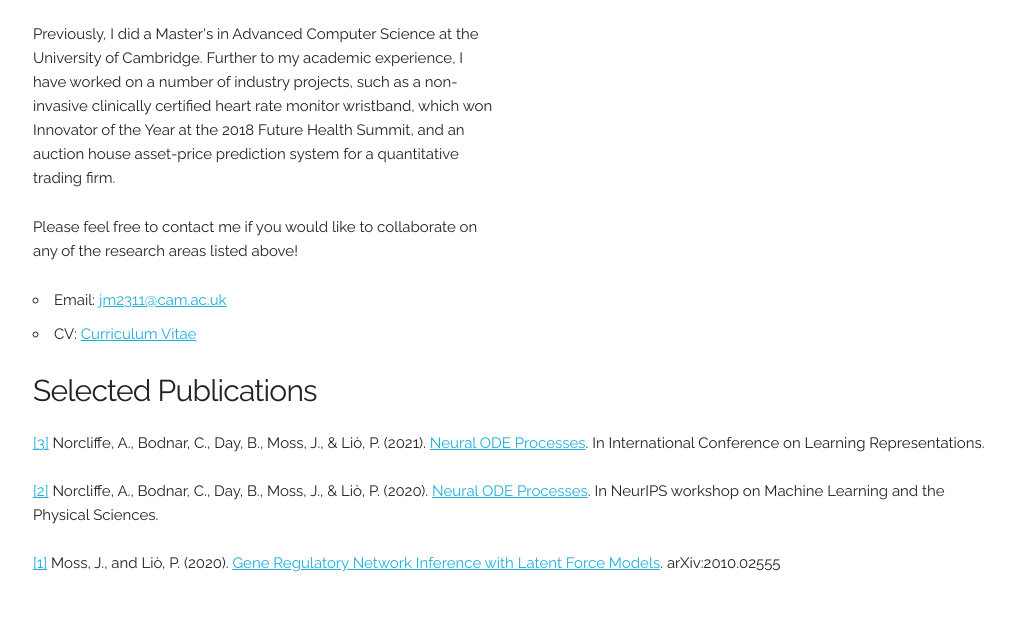
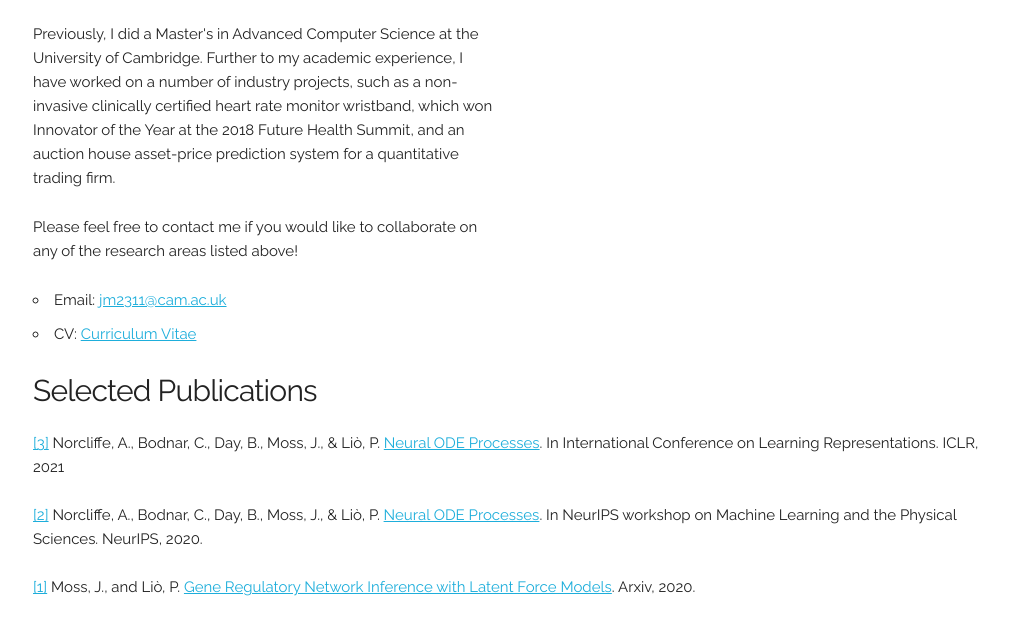
Before and after one commit to mossjacob/mossjacob.github.io, a plain HTML site: page index.html in a window 1280 px wide. Shown: the part 550-1174 px from the top of the page, without its empty margins (127-1140 px from the left). Before the commit the page ends 1150 px from the top, so only its background shows below. Drawn offline with Linux system fonts and the light colour scheme.

Commit message:
paper format

```diff
--- a/index.html
+++ b/index.html
@@ -93,11 +93,11 @@
 
     <h4>Selected Publications</h4>
     <p>
-      <a href="https://openreview.net/forum?id=27acGyyI1BY">[3]</a> Norcliffe, A., Bodnar, C., Day, B., Moss, J., & Liò, P. (2021). <a href="https://openreview.net/forum?id=27acGyyI1BY">Neural ODE Processes</a>. In International Conference on Learning Representations.
+      <a href="https://openreview.net/forum?id=27acGyyI1BY">[3]</a> Norcliffe, A., Bodnar, C., Day, B., Moss, J., & Liò, P. <a href="https://openreview.net/forum?id=27acGyyI1BY">Neural ODE Processes</a>. In International Conference on Learning Representations. ICLR, 2021
       <br><br>
-      <a href="https://ml4physicalsciences.github.io/2020/files/NeurIPS_ML4PS_2020_66.pdf">[2]</a> Norcliffe, A., Bodnar, C., Day, B., Moss, J., & Liò, P. (2020). <a href="https://ml4physicalsciences.github.io/2020/files/NeurIPS_ML4PS_2020_66.pdf">Neural ODE Processes</a>. In NeurIPS workshop on Machine Learning and the Physical Sciences.
+      <a href="https://ml4physicalsciences.github.io/2020/files/NeurIPS_ML4PS_2020_66.pdf">[2]</a> Norcliffe, A., Bodnar, C., Day, B., Moss, J., & Liò, P. <a href="https://ml4physicalsciences.github.io/2020/files/NeurIPS_ML4PS_2020_66.pdf">Neural ODE Processes</a>. In NeurIPS workshop on Machine Learning and the Physical Sciences. NeurIPS, 2020.
       <br><br>
-      <a href="https://arxiv.org/abs/2010.02555">[1]</a> Moss, J., and Liò, P. (2020). <a href="https://arxiv.org/abs/2010.02555">Gene Regulatory Network Inference with Latent Force Models</a>. arXiv:2010.02555
+      <a href="https://arxiv.org/abs/2010.02555">[1]</a> Moss, J., and Liò, P. <a href="https://arxiv.org/abs/2010.02555">Gene Regulatory Network Inference with Latent Force Models</a>. Arxiv, 2020.
     </p>
 
 
```
